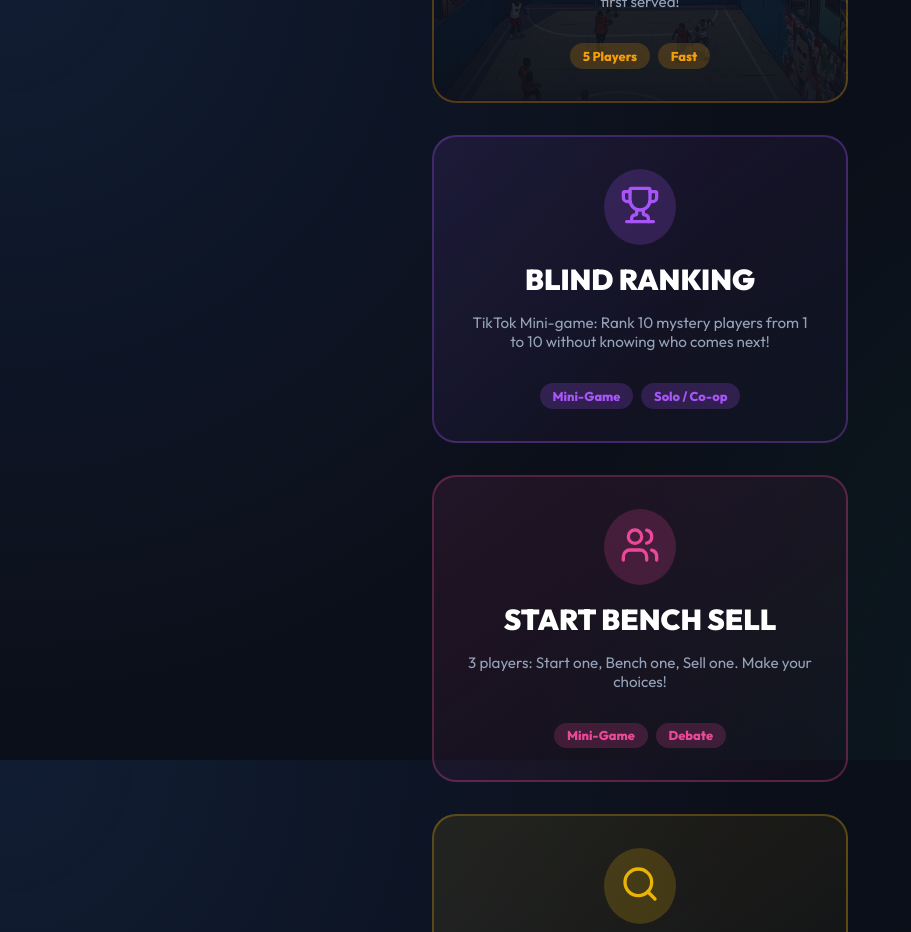
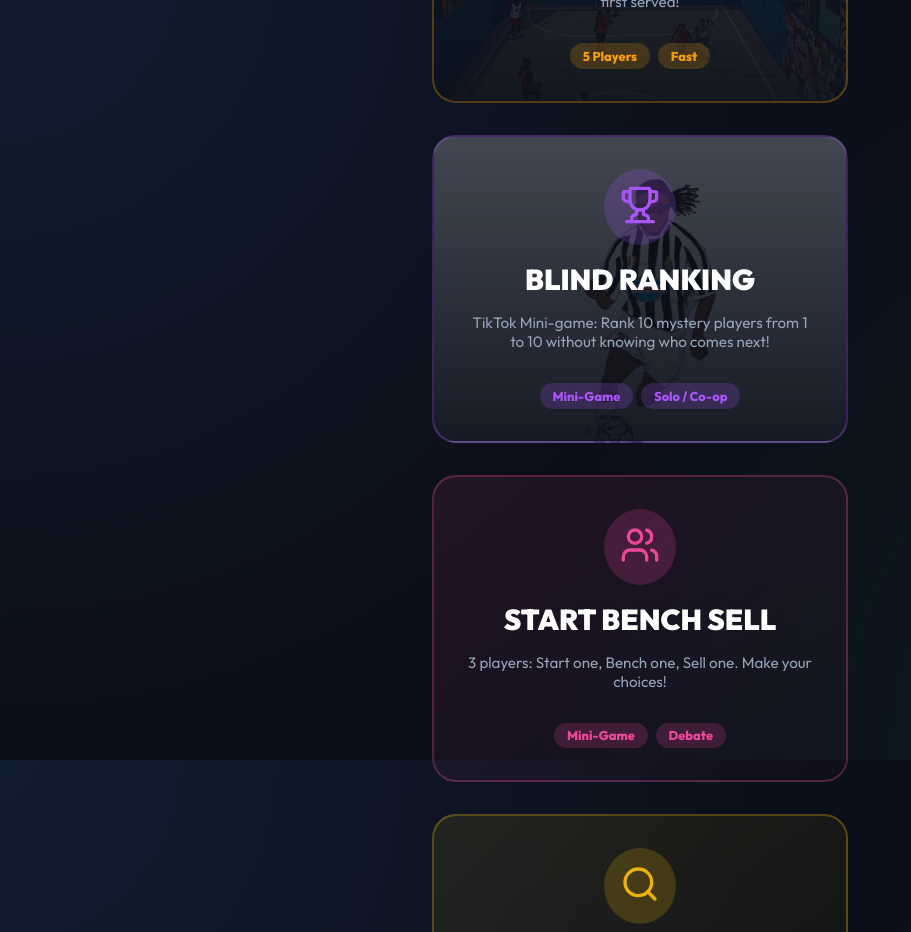
Before and after one commit to Sofianedevv/draftyeleven, a React (Vite) app: page / in a window 1280 px wide. Shown: the part 840-1772 px from the top of the page, without its empty margins (0-911 px from the left). Built offline with nearby package versions, Linux system fonts and the light colour scheme.

Commit message:
style: add background image to Blind Ranking card

```diff
--- a/src/components/Home.jsx
+++ b/src/components/Home.jsx
@@ -114,7 +114,7 @@ export default function Home({ onSelectMode }) {
           onClick={() => onSelectMode('blind_ranking')}
           className="mode-card"
           style={{
-            background: 'linear-gradient(145deg, rgba(168,85,247,0.1) 0%, rgba(168,85,247,0.02) 100%)',
+            background: 'linear-gradient(to bottom, rgba(11,15,25,0.75), rgba(11,15,25,0.95)), url(/blind_card_bg.png) center/cover no-repeat',
             border: '2px solid rgba(168,85,247,0.3)',
             borderRadius: '24px',
             padding: '2rem',
@@ -123,17 +123,21 @@ export default function Home({ onSelectMode }) {
             display: 'flex',
             flexDirection: 'column',
             alignItems: 'center',
-            gap: '1rem'
+            gap: '1rem',
+            position: 'relative',
+            overflow: 'hidden'
           }}
           onMouseEnter={(e) => {
             e.currentTarget.style.transform = 'translateY(-10px)';
             e.currentTarget.style.boxShadow = '0 20px 40px rgba(168,85,247,0.2)';
             e.currentTarget.style.borderColor = 'rgba(168,85,247,0.8)';
+            e.currentTarget.style.background = 'linear-gradient(to bottom, rgba(168,85,247,0.3), rgba(11,15,25,0.95)), url(/blind_card_bg.png) center/cover no-repeat';
           }}
           onMouseLeave={(e) => {
             e.currentTarget.style.transform = 'translateY(0)';
             e.currentTarget.style.boxShadow = 'none';
             e.currentTarget.style.borderColor = 'rgba(168,85,247,0.3)';
+            e.currentTarget.style.background = 'linear-gradient(to bottom, rgba(11,15,25,0.75), rgba(11,15,25,0.95)), url(/blind_card_bg.png) center/cover no-repeat';
           }}
         >
           <div style={{ background: 'rgba(168,85,247,0.2)', padding: '1rem', borderRadius: '50%' }}>
```
Also changed, not shown: public/blind_card_bg.png (added).
